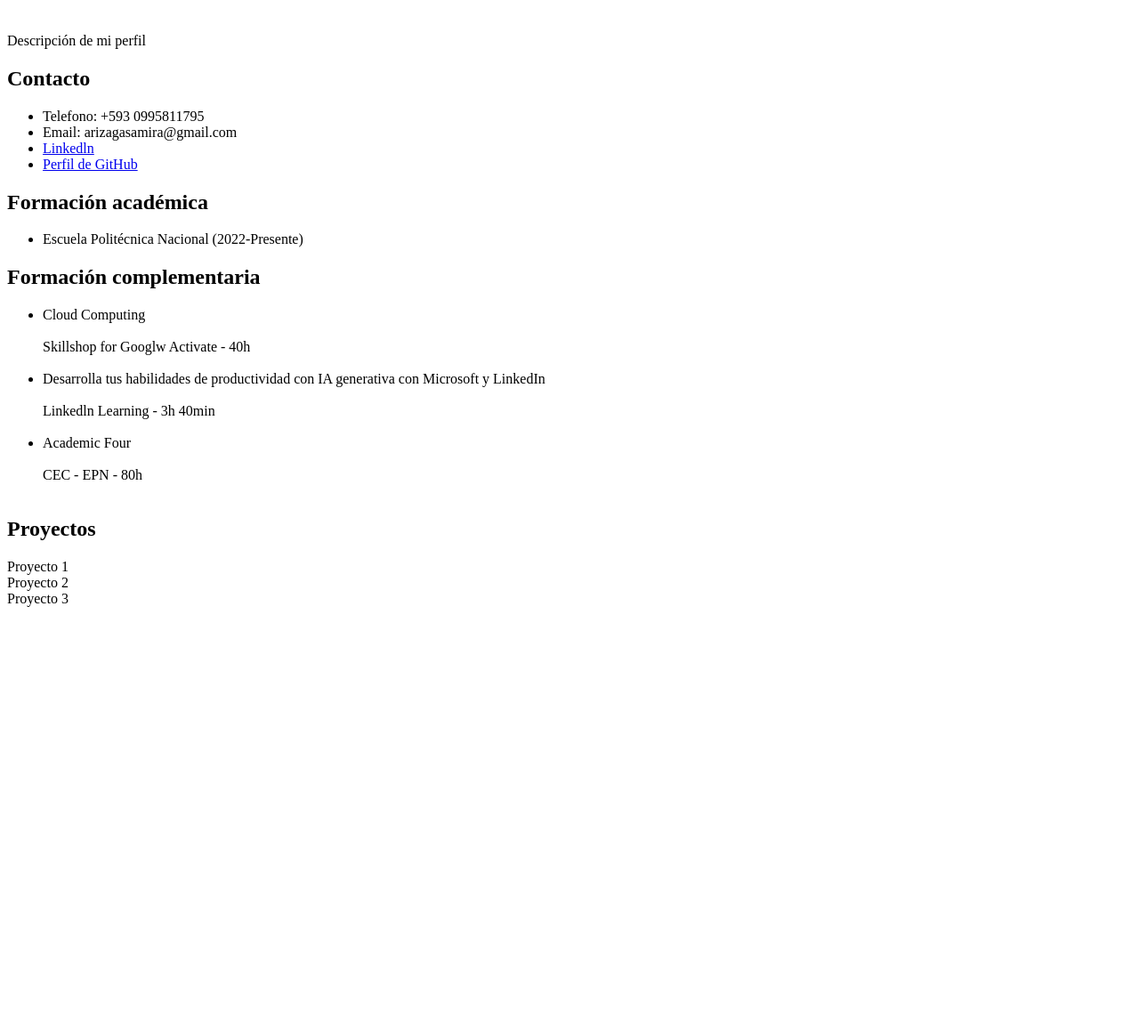
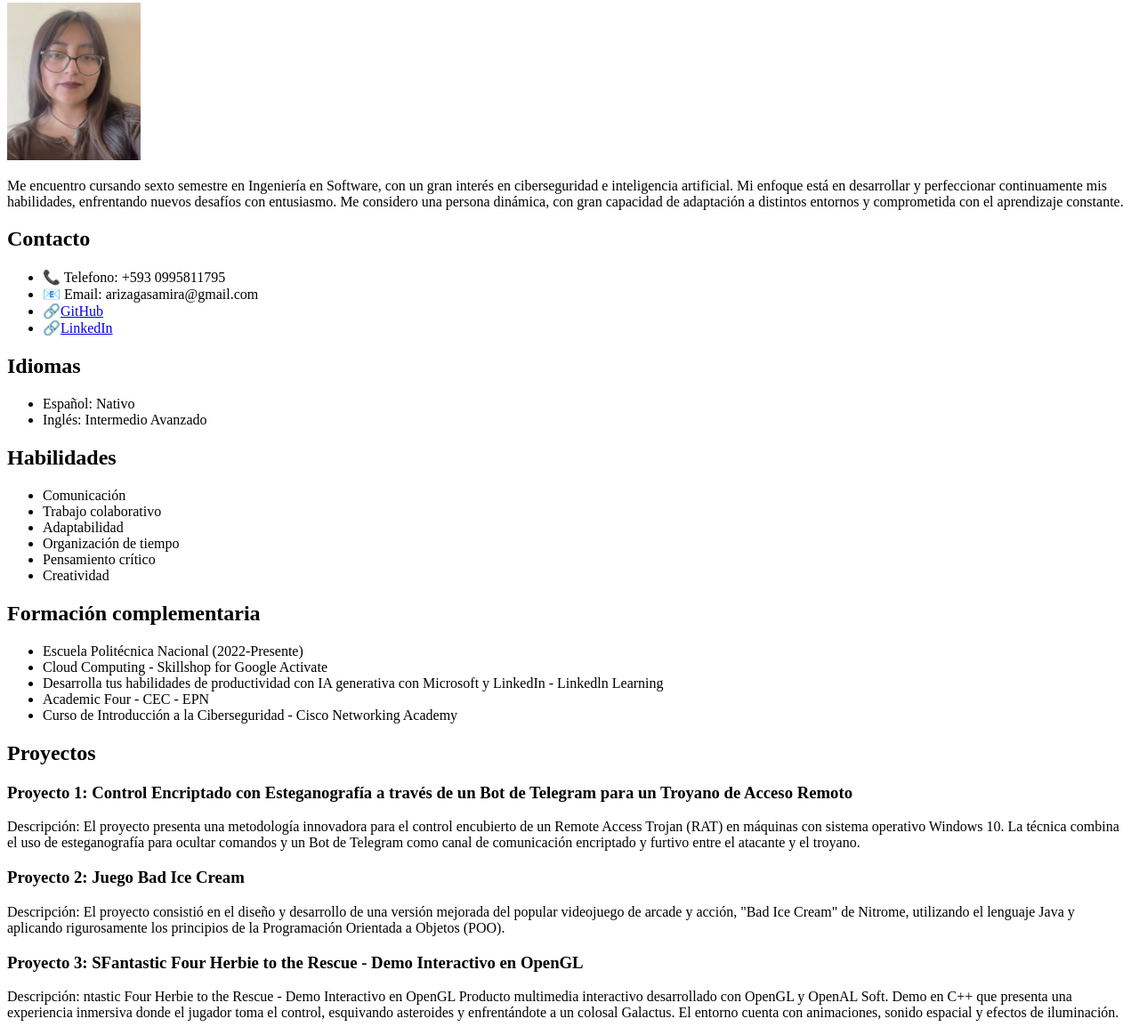
Before and after one commit to marcianitauwu/samiraarizaga.github.io, a plain HTML site: page index.html in a window 1280 px wide. Shown: the part 64-1227 px from the top of the page at 89% size. Before the commit the page ends 800 px from the top, so only its background shows below. Drawn offline with Linux system fonts and the light colour scheme.

Commit message:
Actualizar Cv

```diff
--- a/index.html
+++ b/index.html
@@ -12,63 +12,93 @@
         </nav>
         <section>
             <h1> Samira Arízaga</h1>
-            <img src="" alt="">
+            <img src="Foto_CV.jpg" alt="Foto Samira Arizaga" style="width: 150px; height: auto;">
         </section>
 
         <section>
-            <p> Descripción de mi perfil</p>
+            <p> Me encuentro cursando sexto semestre en Ingeniería en Software,
+                con un gran interés en ciberseguridad e inteligencia artificial.
+                Mi enfoque está en desarrollar y perfeccionar continuamente mis
+                habilidades, enfrentando nuevos desafíos con entusiasmo. Me considero
+                una persona dinámica, con gran capacidad de adaptación a distintos
+                entornos y comprometida con el aprendizaje constante.</p>
+
         </section>
 
         <section id="contactos">
             <h2>Contacto</h2>
             <ul>
 
-                <li>Telefono: +593 0995811795</li>
-                <li>Email: arizagasamira@gmail.com</li>
-                <li><a href="https://github.com/marcianitauwu">Linkedln</a></li>
-                <li><a href="https://www.linkedin.com">Perfil de GitHub</a></li>
+                <li>📞 Telefono: +593 0995811795</li>
+                <li>📧 Email: arizagasamira@gmail.com</li>
+                <li> 🔗<a href="https://github.com/marcianitauwu">GitHub</a></li>
+                <li> 🔗<a href="https://www.linkedin.com/in/samira-arízaga">LinkedIn</a></li>
             </ul>
         </section>
 
-        <section id="Formación académica">
-            <h2>Formación académica </h2>
+        <section id="Idiomas">
+            <h2>Idiomas</h2>
             <ul>
-                <li>Escuela Politécnica Nacional (2022-Presente)</li>
+                <li>Español: Nativo</li>
+                <li>Inglés: Intermedio Avanzado</li>
+            </ul>
+        </section>
 
+        <section id="Habilidades">
+            <h2>Habilidades</h2>
+            <ul>
+                <li>Comunicación</li>
+                <li>Trabajo colaborativo</li>
+                <li>Adaptabilidad</li>
+                <li>Organización de tiempo</li>
+                <li>Pensamiento crítico</li>
+                <li>Creatividad</li>
             </ul>
         </section>
 
         <section>
             <h2>Formación complementaria</h2>
             <ul>
-                <li>Cloud Computing<br> </br>
-                    Skillshop for Googlw Activate - 40h <br> </br>
-                </li>
+                <li>Escuela Politécnica Nacional (2022-Presente)</li>
 
-                <li>Desarrolla tus habilidades de productividad con IA generativa con Microsoft y LinkedIn<br> </br>
-                    Linkedln Learning - 3h 40min <br> </br>
-                </li>
+                <li>Cloud Computing - Skillshop for Google Activate </li>
 
-                <li>Academic Four <br> </br>
-                    CEC - EPN - 80h<br> </br>
-                </li>
+                <li>Desarrolla tus habilidades de productividad con IA generativa con Microsoft y LinkedIn - Linkedln Learning </li>
+
+                <li>Academic Four - CEC - EPN</li>
+
+                <li>Curso de Introducción a la Ciberseguridad - Cisco Networking Academy</li>
+
             </ul>
         </section>
         <section>
             <h2> Proyectos</h2>
             <article>
-                Proyecto 1
+                <h3>Proyecto 1: Control Encriptado con Esteganografía a través de un Bot de Telegram para un Troyano de Acceso Remoto</h3>
+                <p>Descripción: El proyecto presenta una metodología
+                innovadora para el control encubierto de un Remote Access
+                Trojan (RAT) en máquinas con sistema operativo Windows 10.
+                La técnica combina el uso de esteganografía para ocultar comandos
+                y un Bot de Telegram como canal de comunicación encriptado y furtivo
+                entre el atacante y el troyano.</p>
+
             </article>
 
             <article>
-                Proyecto 2
-            </article>
-
+                <h3>Proyecto 2: Juego Bad Ice Cream</h3>
+                <p>Descripción: El proyecto consistió en el diseño y desarrollo de una
+                versión mejorada del popular videojuego de arcade y acción, "Bad Ice Cream"
+                de Nitrome, utilizando el lenguaje Java y aplicando rigurosamente los principios
+                de la Programación Orientada a Objetos (POO).</p>
             <article>
-                Proyecto 3
+                <h3>Proyecto 3: SFantastic Four Herbie to the Rescue - Demo Interactivo en OpenGL</h3>
+                <p>Descripción: ntastic Four Herbie to the Rescue - Demo Interactivo en OpenGL
+                Producto multimedia interactivo desarrollado con OpenGL y OpenAL Soft.
+                Demo en C++ que presenta una experiencia inmersiva donde el jugador toma el control,
+                esquivando asteroides y enfrentándote a un colosal Galactus. El entorno cuenta con animaciones,
+                sonido espacial y efectos de iluminación.</p>
             </article>
         </section>
-
     </main>
 </body>
 </html>
```
Also changed, not shown: Foto_CV.jpg (added).
